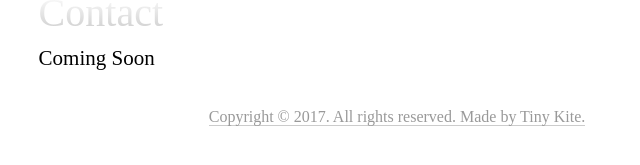
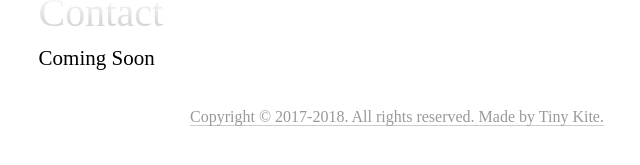
Before and after one commit to tinykite/siloh-radovsky, a Jekyll site: the page built from contact.md, in a window 1280 px wide. Shown: the part 135-300 px from the top of the page, without its empty margins (243-883 px from the left). Built offline with Jekyll 4.4.1, drawn with Linux system fonts in a browser that asks for light colours; some web fonts are replaced; a script that is not in the unit is left out.

Commit message:
Content: Update copyright year

```diff
--- a/_includes/footer.html
+++ b/_includes/footer.html
@@ -1,3 +1,3 @@
-<footer><span class="copyright">Copyright © 2017. All rights reserved. Made by <a href="http://tinykitelab.com">Tiny Kite.</a></span></footer>
+<footer><span class="copyright">Copyright © 2017-2018. All rights reserved. Made by <a href="http://tinykitelab.com">Tiny Kite.</a></span></footer>
   </body>
   </html>
```
